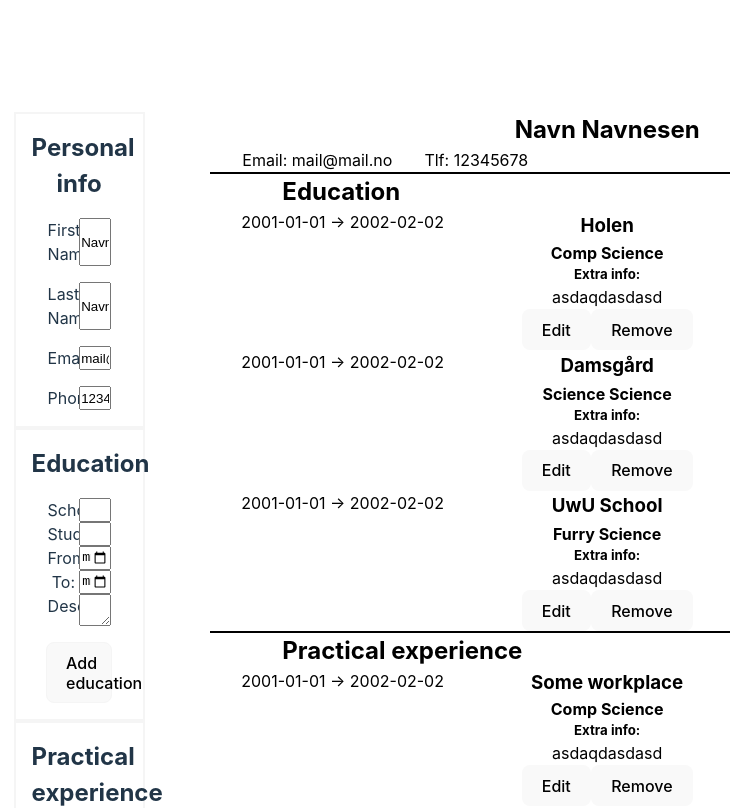
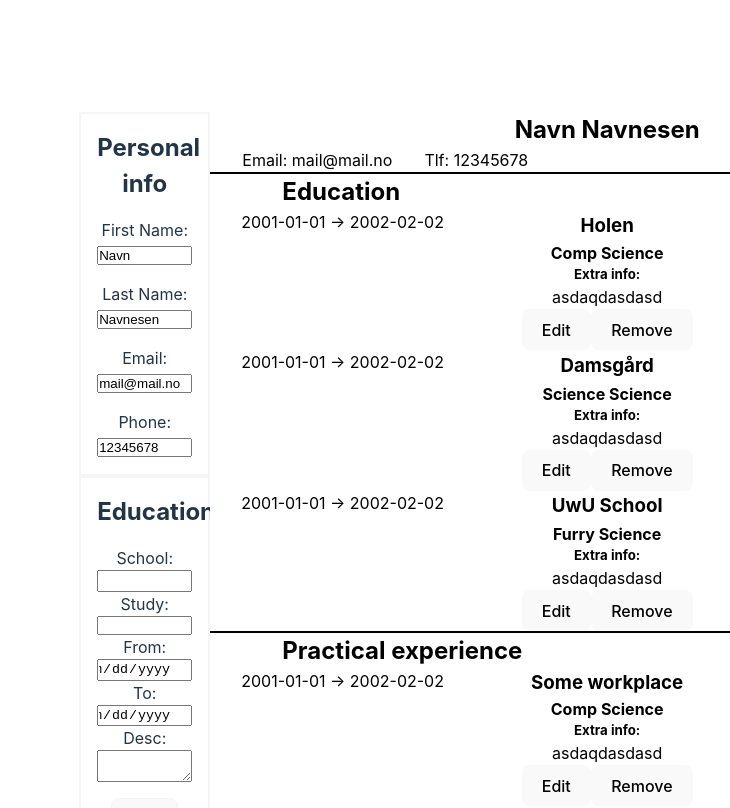
Before and after one commit to ATlexEide/cv-app, a React (Vite) app: page / in a window 1280 px wide. Shown: the top 808 px of the page, without its empty margins (164-894 px from the left). Built offline with nearby package versions, Linux system fonts and the light colour scheme.

Commit message:
Update form styling

```diff
--- a/src/styles/Form.css
+++ b/src/styles/Form.css
@@ -1,4 +1,5 @@
 form {
+  margin-left: auto;
   width: 50%;
   display: flex;
   flex-direction: column;
@@ -11,11 +12,11 @@ form {
 input,
 textarea,
 label {
-  width: 50%;
+  width: 100%;
 }
-.input {
+.expInput {
   display: flex;
-  justify-content: end;
+  justify-content: center;
   padding: 0 1em;
 }
 form > button {
```
